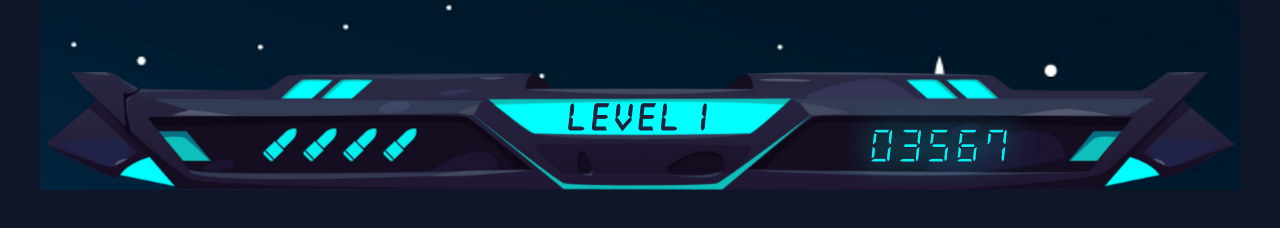
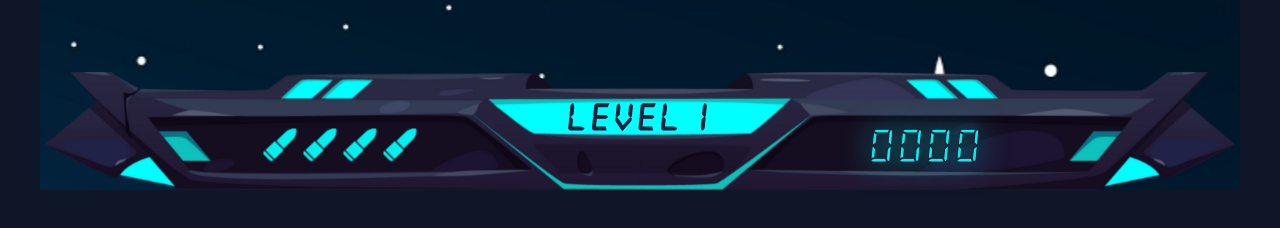
Before and after one commit to meljaszuk/SpaceTraveler-Game-in-React, a React (Create React App) app: page / in a window 1280 px wide. Shown: the part 456-684 px from the top of the page. Built offline with nearby package versions, Linux system fonts and the light colour scheme; a web font is replaced by a local one.

Commit message:
style Score for GameOver

```diff
--- a/src/_utils/variables.module.scss
+++ b/src/_utils/variables.module.scss
@@ -2,9 +2,9 @@ $font: 'EFour', sans-serif;
 $font-digital: 'Digital', sans-serif;
 $aqua: #04f0ef;
 $dark-blue: #231e39;
-$game-over: red;
+$game-over: rgb(255, 60, 0);
 $game-over-frame: rgb(60, 7, 7);
-$game-over-shadow: 0 0 30px rgba(240, 4, 4, 0.9);
+$game-over-shadow: 0 0 30px rgba(255, 60, 0, 0.9);
 $game-won: rgb(63, 246, 63);
 $game-won-shadow: 0 0 30px rgba(4, 240, 75, 0.9);
 $game-standard-shadow: 0 0 30px rgba(4, 240, 239, 0.9);
--- a/src/components/Score/Score.module.scss
+++ b/src/components/Score/Score.module.scss
@@ -18,6 +18,7 @@
 .gameOver {
   color: $game-over;
   text-shadow: $game-over-shadow;
+  opacity: 0.3;
 }
 
 .gameWon {
--- a/src/components/Score/Score.tsx
+++ b/src/components/Score/Score.tsx
@@ -1,6 +1,15 @@
-import React from 'react';
+import React, { useContext } from 'react';
 import styles from './Score.module.scss';
+import { AppContext } from '../../context';
 
 export const Score: React.FC = () => {
-  return <div className={styles.gameScore}>03567</div>;
+  const context = useContext(AppContext);
+
+  if (!context) {
+    throw new Error('AppContext must be used within a ContextProvider');
+  }
+
+  const { gameStatus } = context;
+
+  return <div className={`${styles.gameScore} ${gameStatus === 'GameOver' ? styles.gameOver : ""}`}>0000</div>;
 };
```
